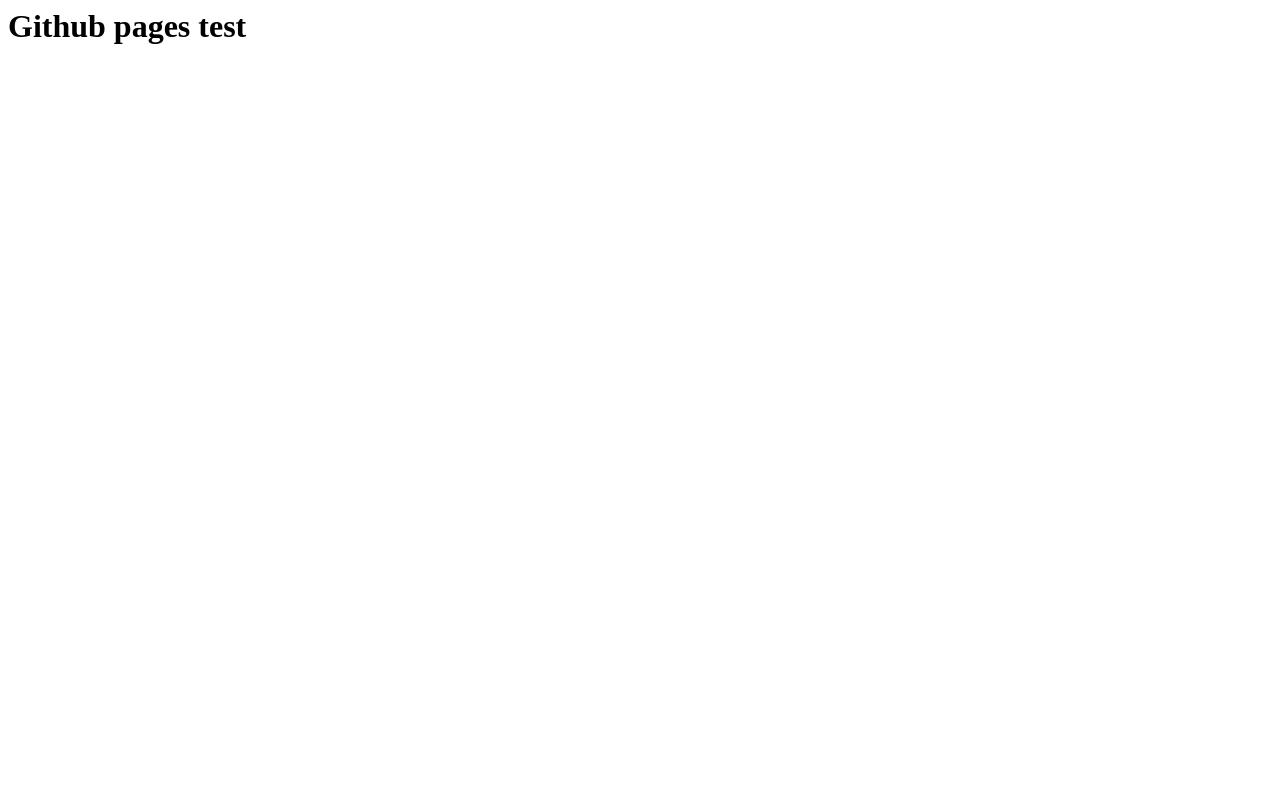
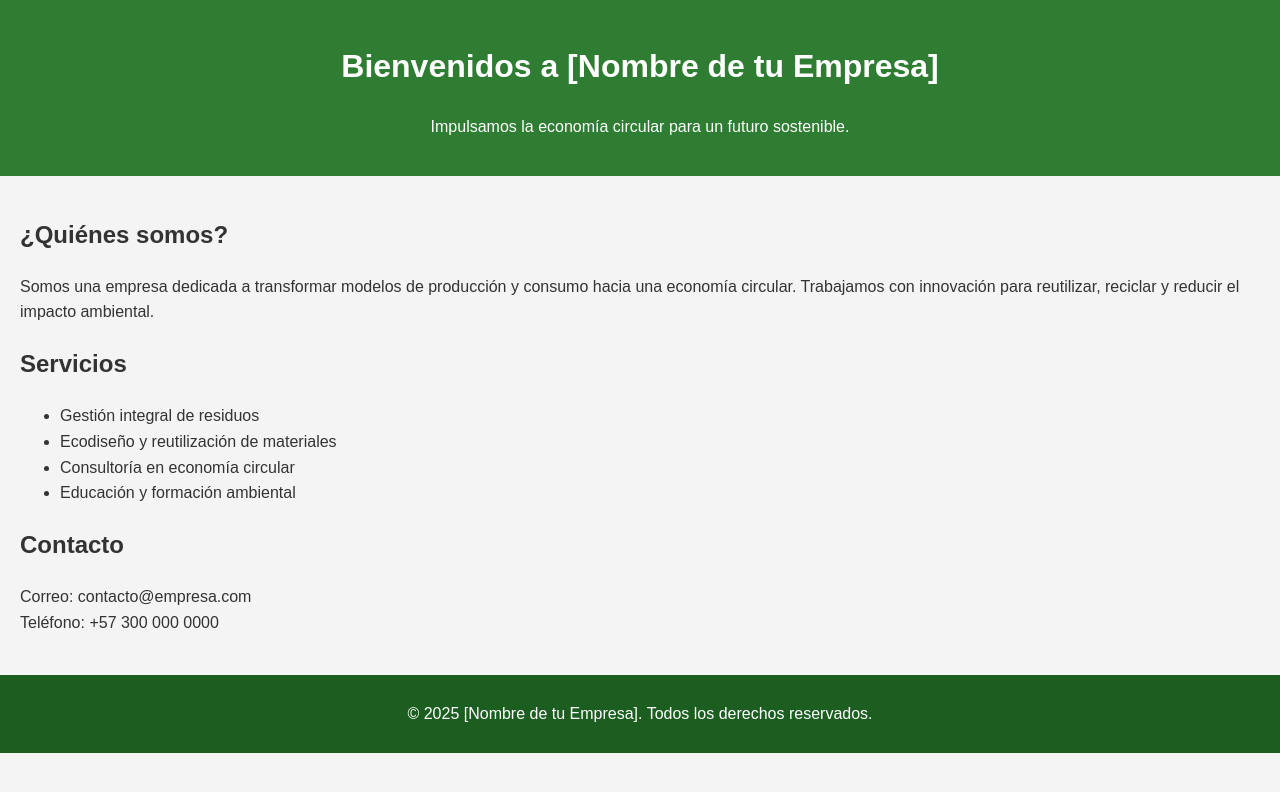
Before and after one commit to recheverry205/githubtestuan, a plain HTML site: page index.html in a window 1280 px wide. Drawn offline with Linux system fonts and the light colour scheme.

Commit message:
Add files via upload

```diff
--- a/index.html
+++ b/index.html
@@ -1 +1,44 @@
-<h1>Github pages test <h1>
+
+<!DOCTYPE html>
+<html lang="es">
+<head>
+  <meta charset="UTF-8" />
+  <meta name="viewport" content="width=device-width, initial-scale=1.0"/>
+  <title>Empresa de Economía Circular</title>
+  <link rel="stylesheet" href="styles.css" />
+</head>
+<body>
+  <header>
+    <h1>Bienvenidos a [Nombre de tu Empresa]</h1>
+    <p>Impulsamos la economía circular para un futuro sostenible.</p>
+  </header>
+
+  <main>
+    <section>
+      <h2>¿Quiénes somos?</h2>
+      <p>Somos una empresa dedicada a transformar modelos de producción y consumo hacia una economía circular. Trabajamos con innovación para reutilizar, reciclar y reducir el impacto ambiental.</p>
+    </section>
+
+    <section>
+      <h2>Servicios</h2>
+      <ul>
+        <li>Gestión integral de residuos</li>
+        <li>Ecodiseño y reutilización de materiales</li>
+        <li>Consultoría en economía circular</li>
+        <li>Educación y formación ambiental</li>
+      </ul>
+    </section>
+
+    <section>
+      <h2>Contacto</h2>
+      <p>Correo: contacto@empresa.com<br>Teléfono: +57 300 000 0000</p>
+    </section>
+  </main>
+
+  <footer>
+    <p>&copy; 2025 [Nombre de tu Empresa]. Todos los derechos reservados.</p>
+  </footer>
+
+  <script src="script.js"></script>
+</body>
+</html>
--- /dev/null
+++ b/script.js
@@ -0,0 +1,3 @@
+
+// Aquí puedes agregar interactividad si lo deseas
+console.log("Página cargada correctamente.");
--- /dev/null
+++ b/styles.css
@@ -0,0 +1,31 @@
+
+body {
+  font-family: Arial, sans-serif;
+  line-height: 1.6;
+  margin: 0;
+  padding: 0;
+  background-color: #f4f4f4;
+  color: #333;
+}
+
+header {
+  background-color: #2e7d32;
+  color: white;
+  padding: 20px;
+  text-align: center;
+}
+
+main {
+  padding: 20px;
+}
+
+section {
+  margin-bottom: 20px;
+}
+
+footer {
+  background-color: #1b5e20;
+  color: white;
+  text-align: center;
+  padding: 10px;
+}
```
